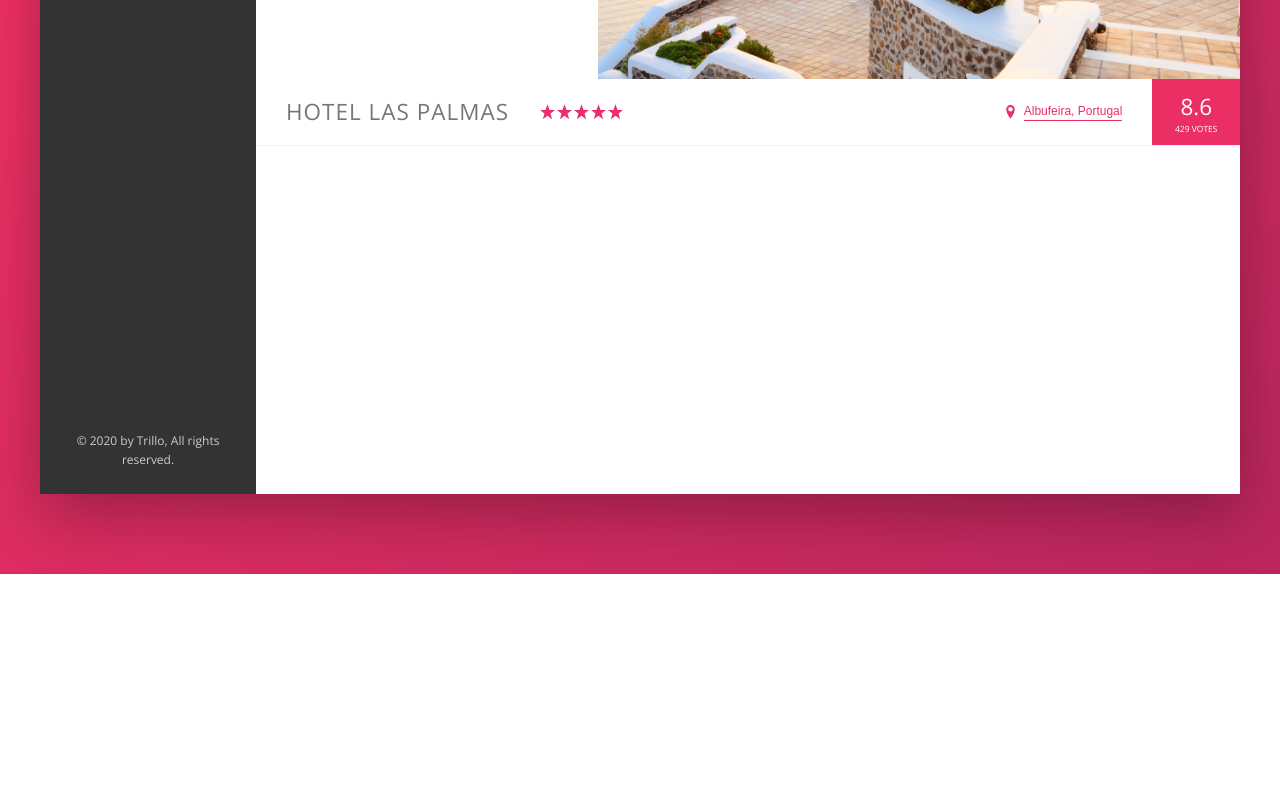
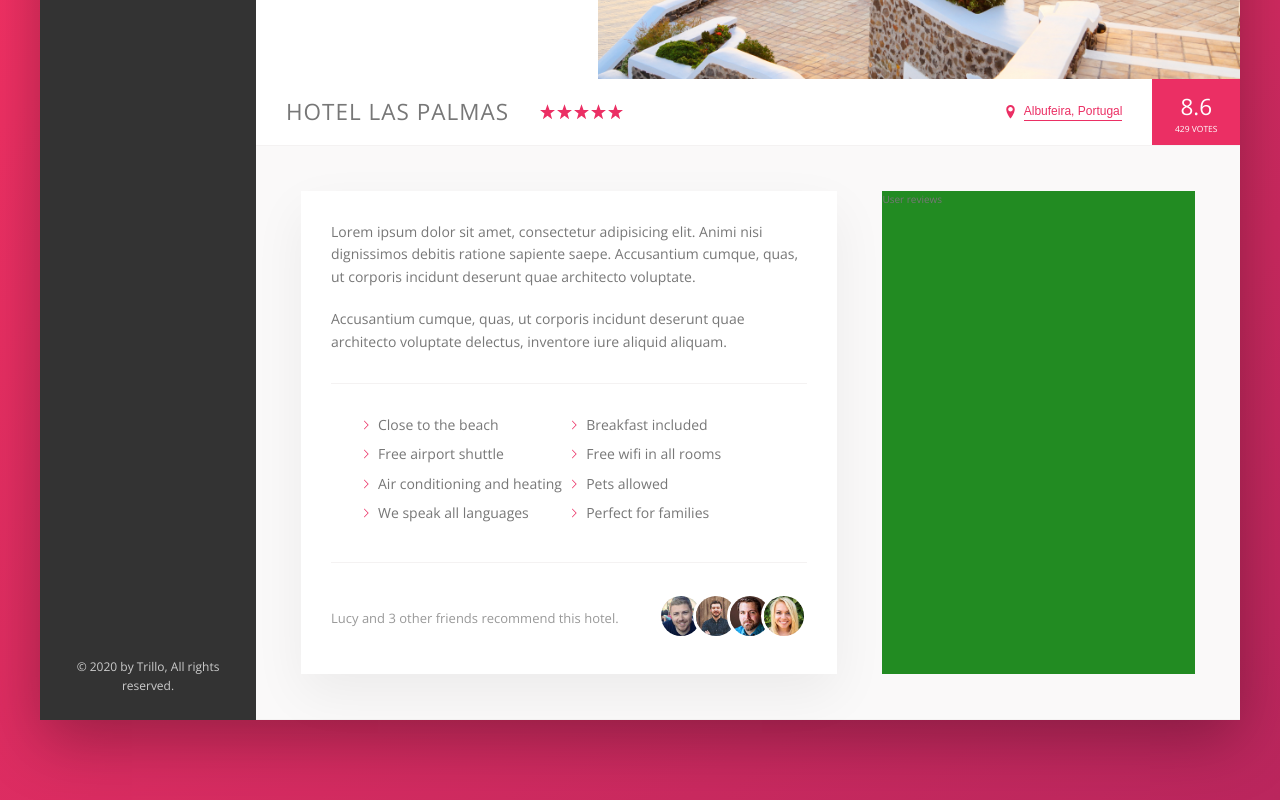
Before and after one commit to ashish-puttaa/trillo, a website: page dist/index.html in a window 1280 px wide. Shown: the part 456-1256 px from the top of the page. Before the commit the page ends 1030 px from the top, so only its background shows below. Drawn offline with nearby package versions, Linux system fonts and the light colour scheme.

Commit message:
added the Description section

```diff
--- a/sass/_base.scss
+++ b/sass/_base.scss
@@ -31,6 +31,9 @@ Grey dark 3: #999
    --color-grey-dark-3: #999;
 
    --shadow-dark: 0 2rem 6rem rgba(0, 0, 0, 0.3);
+   --shadow-light: 0 2rem 5rem rgba(0, 0, 0, 0.06);
+
+   --border-light: 1px solid var(--color-grey-light-2);
 }
 
 * {
--- a/sass/_components.scss
+++ b/sass/_components.scss
@@ -209,7 +209,7 @@
 .overview {
    display: flex;
    align-items: center;
-   border-bottom: 1px solid var(--color-grey-light-2);
+   border-bottom: var(--border-light);
 
    &__heading {
       font-size: 2.25rem;
@@ -306,3 +306,77 @@
       box-shadow: none;
    }
 }
+
+///////////////////////////////////////
+// PARAGRAPH
+.paragraph {
+   &:not(:last-of-type) {
+      margin-bottom: 2rem;
+   }
+}
+
+///////////////////////////////////////
+// LIST
+.list {
+   list-style: none;
+   margin: 3rem 0;
+   padding: 3rem;
+   border-top: var(--border-light);
+   border-bottom: var(--border-light);
+
+   display: flex;
+   flex-wrap: wrap;
+
+   &__item {
+      flex: 0 0 50%;
+      margin-bottom: 0.7rem;
+   }
+
+   &__item::before {
+      content: '';
+      display: inline-block;
+      height: 1rem;
+      width: 1rem;
+      margin-right: 0.7rem;
+
+      // // Older browsers
+      // background-image: url(../img/chevron-thin-right.svg);
+      // background-size: cover;
+
+      // Newer browsers
+      background-color: var(--color-primary);
+      -webkit-mask-image: url(../img/chevron-thin-right.svg);
+      -webkit-mask-size: cover;
+      mask-image: url(../img/chevron-thin-right.svg);
+      mask-size: cover;
+   }
+}
+
+///////////////////////////////////////
+// RECOMMEND
+.recommend {
+   font-size: 1.3rem;
+   color: var(--color-grey-dark-3);
+
+   display: flex;
+   align-items: center;
+
+   &__count {
+      margin-right: auto;
+   }
+
+   &__friends {
+   }
+
+   &__photo {
+      box-sizing: content-box;
+      height: 4rem;
+      width: 4rem;
+      border-radius: 50%;
+      border: 3px solid #fff;
+
+      &:not(:last-child) {
+         margin-right: -1.5rem;
+      }
+   }
+}
--- a/sass/_layout.scss
+++ b/sass/_layout.scss
@@ -19,7 +19,7 @@
    font-size: 1.4rem;
    height: 7rem;
    background-color: #fff;
-   border-bottom: 1px solid var(--color-grey-light-2);
+   border-bottom: var(--border-light);
 
    display: flex;
    justify-content: space-between;
@@ -42,10 +42,26 @@
 
 .hotel-view {
    background-color: #fff;
-
-   // test
-   height: 80rem;
-   //
-
    flex: 1;
 }
+
+.detail {
+   display: flex;
+   padding: 4.5rem;
+   background-color: var(--color-grey-light-1);
+   border-bottom: var(--border-light);
+}
+
+.description {
+   font-size: 1.4rem;
+   background-color: #fff;
+   box-shadow: var(--shadow-light);
+   padding: 3rem;
+   flex: 0 0 60%;
+   margin-right: 4.5rem;
+}
+
+.user-reviews {
+   background-color: forestgreen;
+   flex: 1;
+}
```
Also changed, not shown: dist/css/style.css, dist/index.html.
